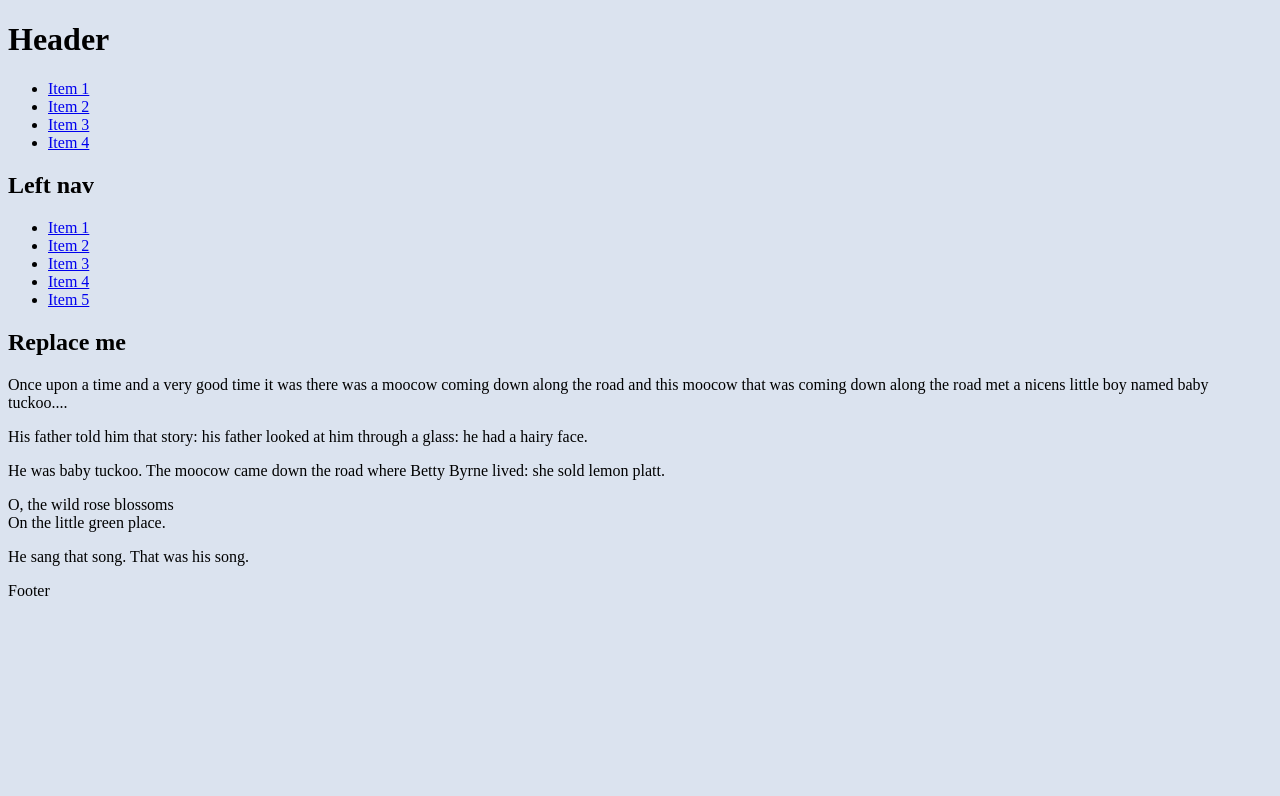
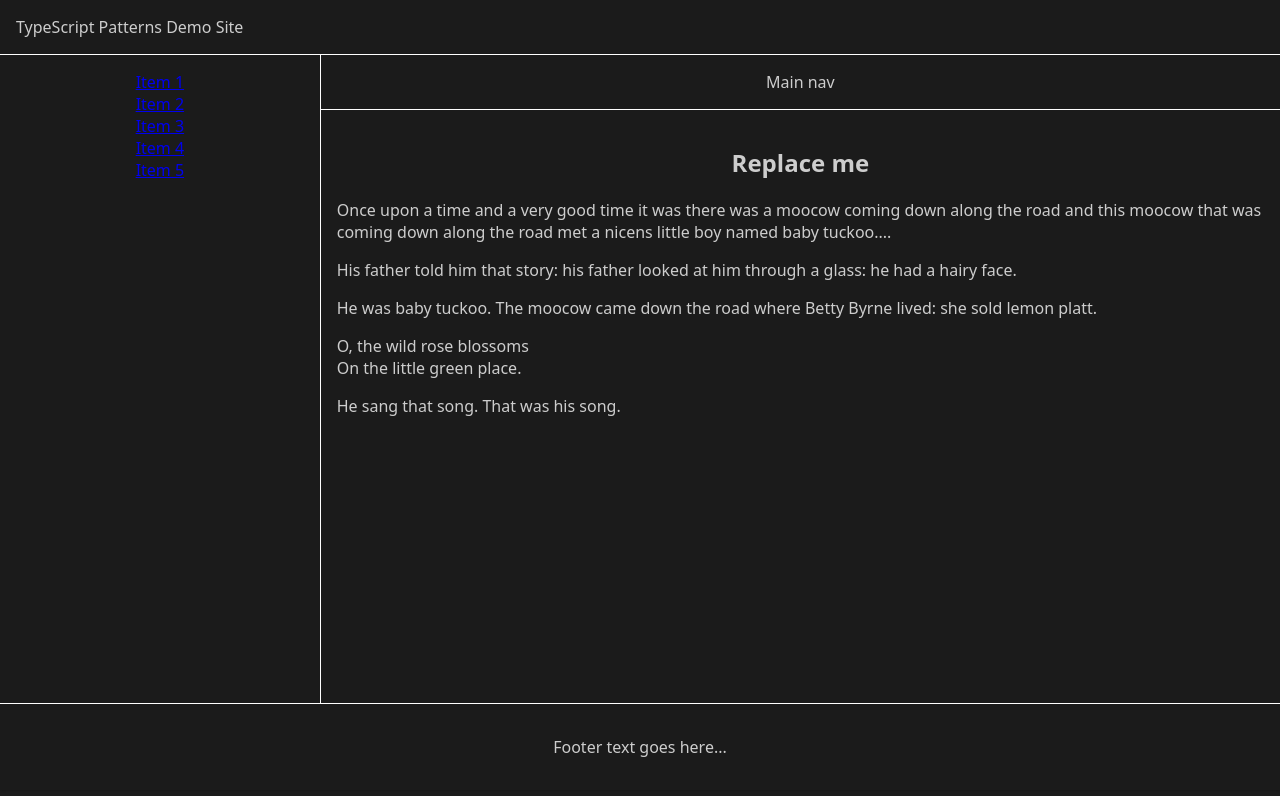
Before and after one commit to pcoet/typescript-patterns, a website: page src/web/site/static/index.html in a window 1280 px wide. Drawn offline with Linux system fonts and the light colour scheme.

Commit message:
added basic grid

```diff
--- a/src/web/site/static/index.html
+++ b/src/web/site/static/index.html
@@ -7,25 +7,35 @@
     <title>Index</title>
     <link rel="stylesheet" href="styles.css" />
   </head>
-
   <body>
-    <header>
-      <h1>Header</h1>
-    </header>
-
-    <nav>
-      <ul>
-        <li><a href="#">Item 1</a></li>
-        <li><a href="#">Item 2</a></li>
-        <li><a href="#">Item 3</a></li>
-        <li><a href="#">Item 4</a></li>
-      </ul>
-    </nav>
-
-    <main>
-      <nav>
-        <h2>Left nav</h2>
-
+    <div class="wrapper">
+      <header class="header">TypeScript Patterns Demo Site</header>
+      <nav class="main-nav">Main nav</nav>
+      <main class="main">
+        <article>
+          <h1 id="replace">Replace me</h1>
+          <p>
+            Once upon a time and a very good time it was there was a moocow coming
+            down along the road and this moocow that was coming down along the
+            road met a nicens little boy named baby tuckoo....
+          </p>
+          <p>His father told him that story: his father looked at him through a
+            glass: he had a hairy face.
+          </p>
+          <p>
+            He was baby tuckoo. The moocow came down the road where Betty Byrne
+            lived: she sold lemon platt.
+          </p>
+          <p>
+            O, the wild rose blossoms<br>
+            On the little green place.
+          </p>
+          <p>
+            He sang that song. That was his song.
+          </p>
+        </article>
+      </main>
+      <aside class="left-nav">
         <ul>
           <li><a href="#">Item 1</a></li>
           <li><a href="#">Item 2</a></li>
@@ -33,38 +43,11 @@
           <li><a href="#">Item 4</a></li>
           <li><a href="#">Item 5</a></li>
         </ul>
-      </nav>
-      <article>
-        <h1 id="replace">Replace me</h1>
-
-        <p>
-          Once upon a time and a very good time it was there was a moocow coming
-          down along the road and this moocow that was coming down along the
-          road met a nicens little boy named baby tuckoo....
-        </p>
-
-        <p>His father told him that story: his father looked at him through a
-          glass: he had a hairy face.
-        </p>
-
-        <p>
-          He was baby tuckoo. The moocow came down the road where Betty Byrne
-          lived: she sold lemon platt.
-        </p>
-
-        <p>
-          O, the wild rose blossoms<br>
-          On the little green place.
-        </p>
-
-        <p>
-          He sang that song. That was his song.
-        </p>
-      </article>
-    </main>
-    <footer>
-      <p>Footer</p>
-    </footer>
-    <script src="index.js"></script>
-  </body>
+      </aside>
+      <footer class="footer">
+        <p>Footer text goes here...</p>
+      </footer>
+    </div>
+<script src="index.js"></script>
+</body>
 </html>
--- a/src/web/site/static/styles.css
+++ b/src/web/site/static/styles.css
@@ -1,3 +1,72 @@
+* {
+  box-sizing: border-box;
+}
+
 body {
-  background-color: #dbe3ef;
+  background: #1b1b1b;
+  color: #cdcdcd;
+  height: 100vh;
+  margin: 0;
+  font: 400 100% system-ui, sans-serif;
 }
+
+.wrapper {
+  background: #fff;
+  height: calc(100vh - 10px);
+  box-shadow: 0 0 3px rgba(0, 0, 0, 0.33);
+  display: grid;
+  grid-template-columns: minmax(10px, 1fr) minmax(10px, 3fr);
+  grid-template-rows: min-content min-content 1fr min-content;
+  gap: 1px;
+}
+.wrapper > * {
+  padding: 1rem;
+  text-align: center;
+}
+@media (max-width: 600px) {
+  .wrapper {
+    grid-template-columns: 100%;
+    grid-template-rows: auto;
+  }
+  .wrapper > * {
+    grid-column: 1/-1 !important;
+    grid-row: auto !important;
+  }
+}
+
+.header {
+  grid-column: 1/-1;
+  background: #1b1b1b;
+  text-align: left;
+}
+
+.left-nav {
+  background: #1b1b1b;
+  grid-column: 1/2;
+  grid-row: 2/4;
+}
+
+.left-nav ul {
+  list-style-type: none;
+  margin: 0;
+  padding: 0;
+}
+
+.main-nav {
+  grid-column: 2/3;
+  background: #1b1b1b;
+}
+
+.main {
+  background: #1b1b1b;
+  grid-column: 2/3;
+}
+
+.footer {
+  background: #1b1b1b;
+  grid-column: 1/-1;
+}
+
+article p {
+  text-align: left;
+}
```
